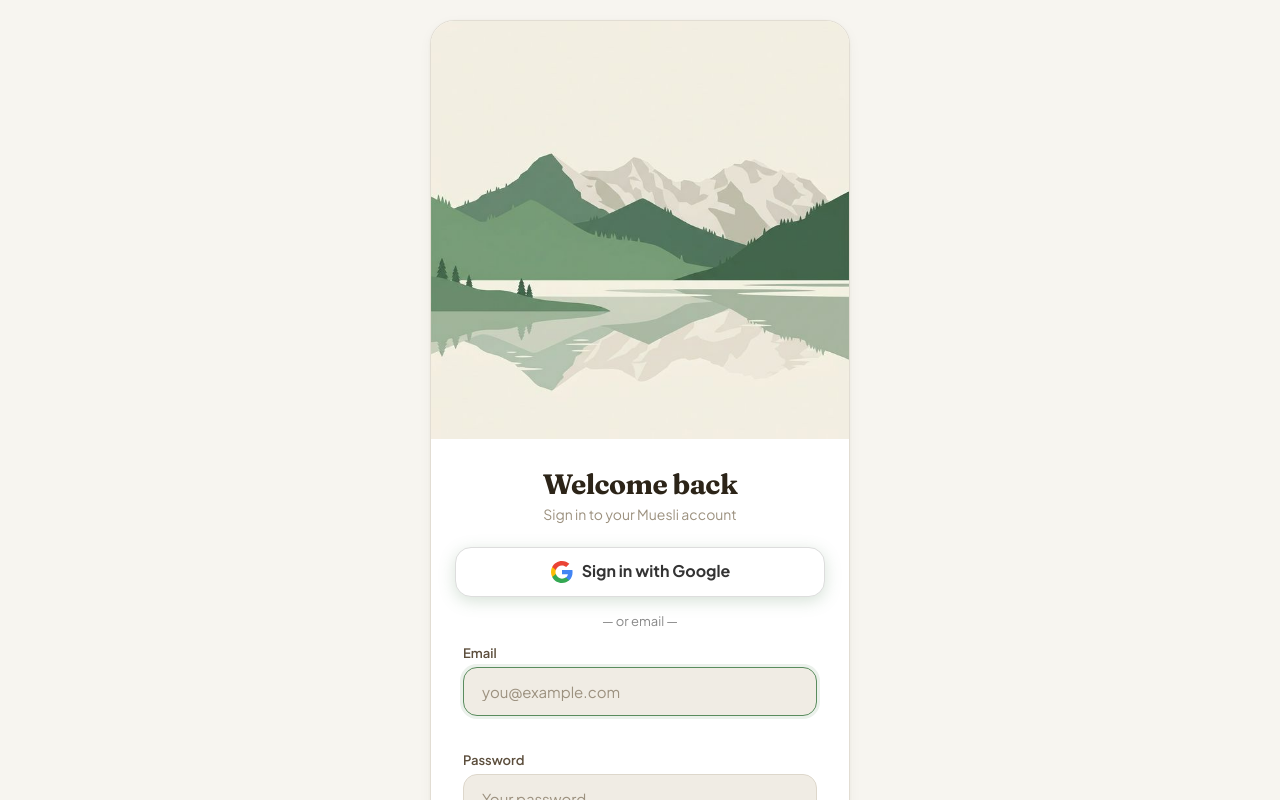
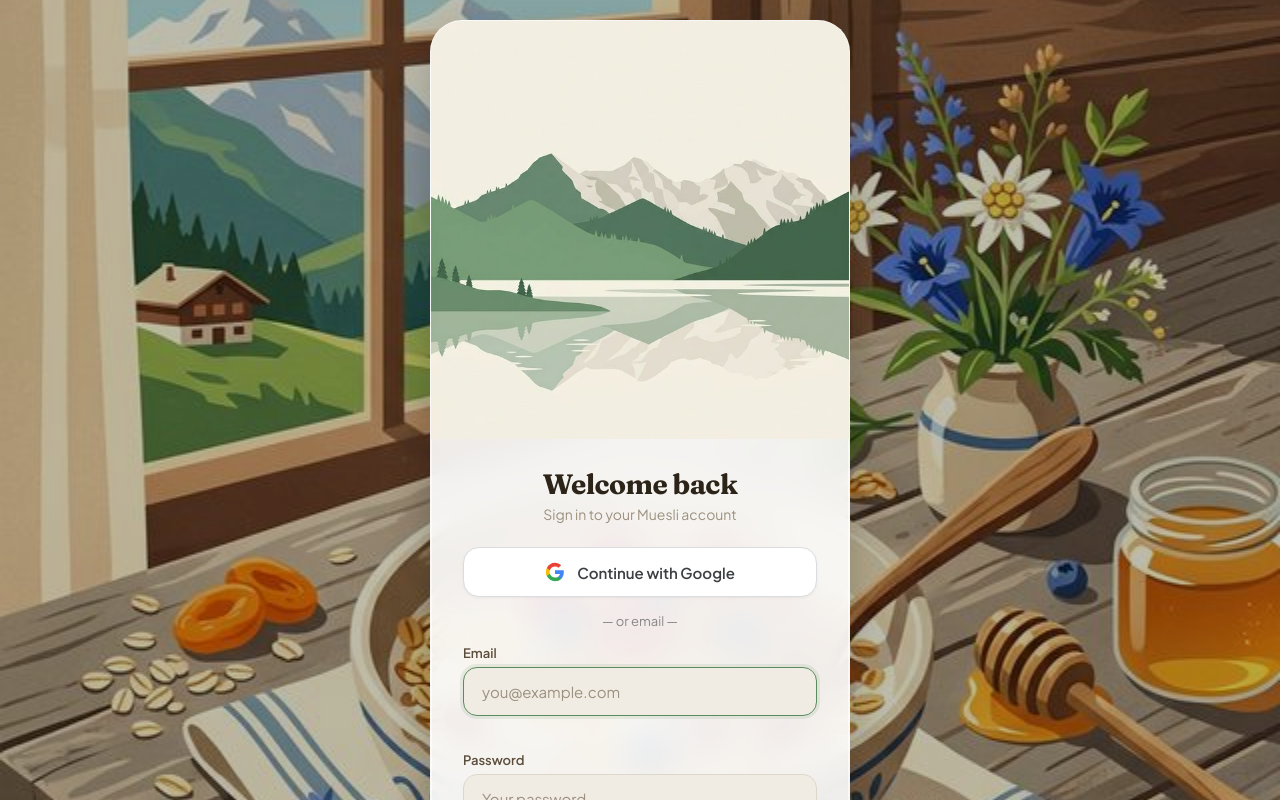
Before and after one commit to glowsocial/muesli, a Next.js app: page /login in a window 1280 px wide. Shown: the top 800 px of the page. Built offline with nearby package versions, Linux system fonts and the light colour scheme.

Commit message:
design: perfect the login screen aesthetics with beautiful google button and frosted glass background

```diff
--- a/app/globals.css
+++ b/app/globals.css
@@ -728,17 +728,65 @@ body {
   align-items: center;
   justify-content: center;
   padding: 20px;
+  background-image: url('/muesli-hero.jpg');
+  background-size: cover;
+  background-position: center;
+  position: relative;
+  z-index: 1;
+}
+
+.login-page::after {
+  content: '';
+  position: absolute;
+  inset: 0;
+  background: rgba(0, 0, 0, 0.25);
+  z-index: -1;
 }
 
 .login-card {
-  background: var(--card);
-  border: 1px solid var(--card-border);
-  border-radius: 24px;
+  background: rgba(255, 255, 255, 0.9);
+  backdrop-filter: blur(16px);
+  -webkit-backdrop-filter: blur(16px);
+  border: 1px solid rgba(255, 255, 255, 0.5);
+  border-radius: 32px;
   padding: 0;
   width: 100%;
   max-width: 420px;
-  box-shadow: var(--card-shadow);
+  box-shadow: 0 20px 40px rgba(0, 0, 0, 0.2), inset 0 0 0 1px rgba(255, 255, 255, 0.6);
   overflow: hidden;
+}
+
+/* Google Login Button */
+.google-btn {
+  width: 100%;
+  background: #ffffff;
+  color: #3c4043;
+  border: 1px solid #dadce0;
+  display: flex;
+  justify-content: center;
+  align-items: center;
+  gap: 12px;
+  padding: 14px;
+  border-radius: 16px;
+  font-family: var(--font-body);
+  font-size: 15px;
+  font-weight: 600;
+  cursor: pointer;
+  transition: all 0.2s cubic-bezier(0.4, 0, 0.2, 1);
+  box-shadow: 0 1px 3px rgba(0,0,0,0.05);
+}
+
+.google-btn:hover {
+  background: #f8f9fa;
+  box-shadow: 0 6px 14px rgba(0,0,0,0.1);
+  transform: translateY(-2px);
+  border-color: #d2e3fc;
+}
+
+.google-btn:active {
+  background: #f1f3f4;
+  box-shadow: 0 1px 2px rgba(0,0,0,0.05) inset;
+  transform: translateY(1px);
 }
 
 .login-illustration {
--- a/app/login/page.tsx
+++ b/app/login/page.tsx
@@ -51,20 +51,19 @@ function LoginForm() {
         <h1 className="login-title">Welcome back</h1>
         <p className="login-subtitle">Sign in to your Muesli account</p>
 
-        <div className="oauth-section" style={{ padding: "0 24px" }}>
+        <div className="oauth-section" style={{ padding: "0 32px" }}>
           <button
             onClick={() => signIn("google", { callbackUrl })}
             disabled={loading}
-            className="btn-primary"
-            style={{ width: "100%", background: "#fff", color: "#333", border: "1px solid #ddd", display: "flex", justifyContent: "center", gap: 8, padding: "12px" }}
+            className="google-btn"
           >
-            <svg width="24" height="24" viewBox="0 0 24 24" xmlns="http://www.w3.org/2000/svg">
+            <svg width="20" height="20" viewBox="0 0 24 24" xmlns="http://www.w3.org/2000/svg">
               <path d="M22.56 12.25c0-.78-.07-1.53-.2-2.25H12v4.26h5.92c-.26 1.37-1.04 2.53-2.21 3.31v2.77h3.57c2.08-1.92 3.28-4.74 3.28-8.09z" fill="#4285F4"/>
               <path d="M12 23c2.97 0 5.46-.98 7.28-2.66l-3.57-2.77c-.98.66-2.23 1.06-3.71 1.06-2.86 0-5.29-1.93-6.16-4.53H2.18v2.84C3.99 20.53 7.7 23 12 23z" fill="#34A853"/>
               <path d="M5.84 14.09c-.22-.66-.35-1.36-.35-2.09s.13-1.43.35-2.09V7.07H2.18C1.43 8.55 1 10.22 1 12s.43 3.45 1.18 4.93l2.85-2.22.81-.62z" fill="#FBBC05"/>
               <path d="M12 5.38c1.62 0 3.06.56 4.21 1.64l3.15-3.15C17.45 2.09 14.97 1 12 1 7.7 1 3.99 3.47 2.18 7.07l3.66 2.84c.87-2.6 3.3-4.53 6.16-4.53z" fill="#EA4335"/>
             </svg>
-            Sign in with Google
+            Continue with Google
           </button>
         </div>
 
@@ -107,10 +106,10 @@ function LoginForm() {
           <button
             type="submit"
             disabled={loading}
-            className="record-btn start"
-            style={{ marginTop: 8 }}
+            className="btn-primary"
+            style={{ width: "100%", marginTop: 8 }}
           >
-            {loading ? "Signing in..." : "Sign In with Email"}
+            {loading ? "Signing in..." : "Continue with Email"}
           </button>
         </form>
       </div>
```
